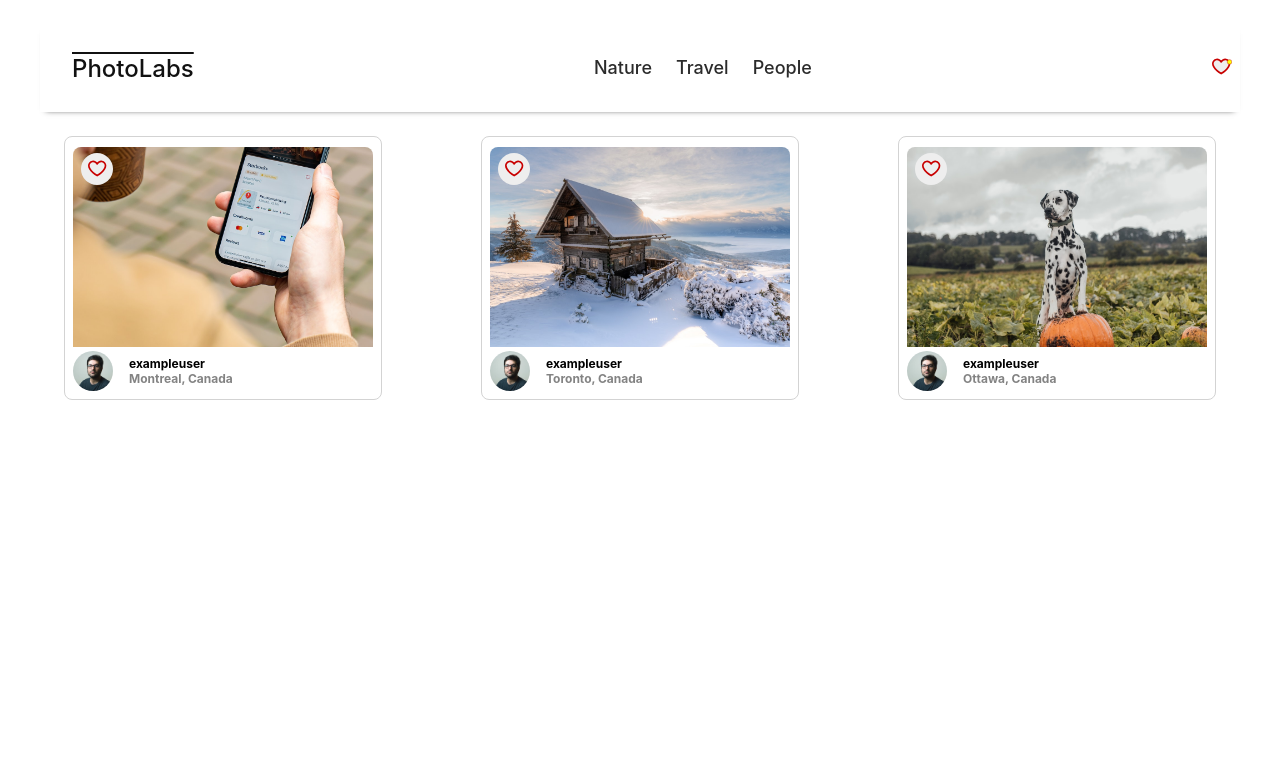
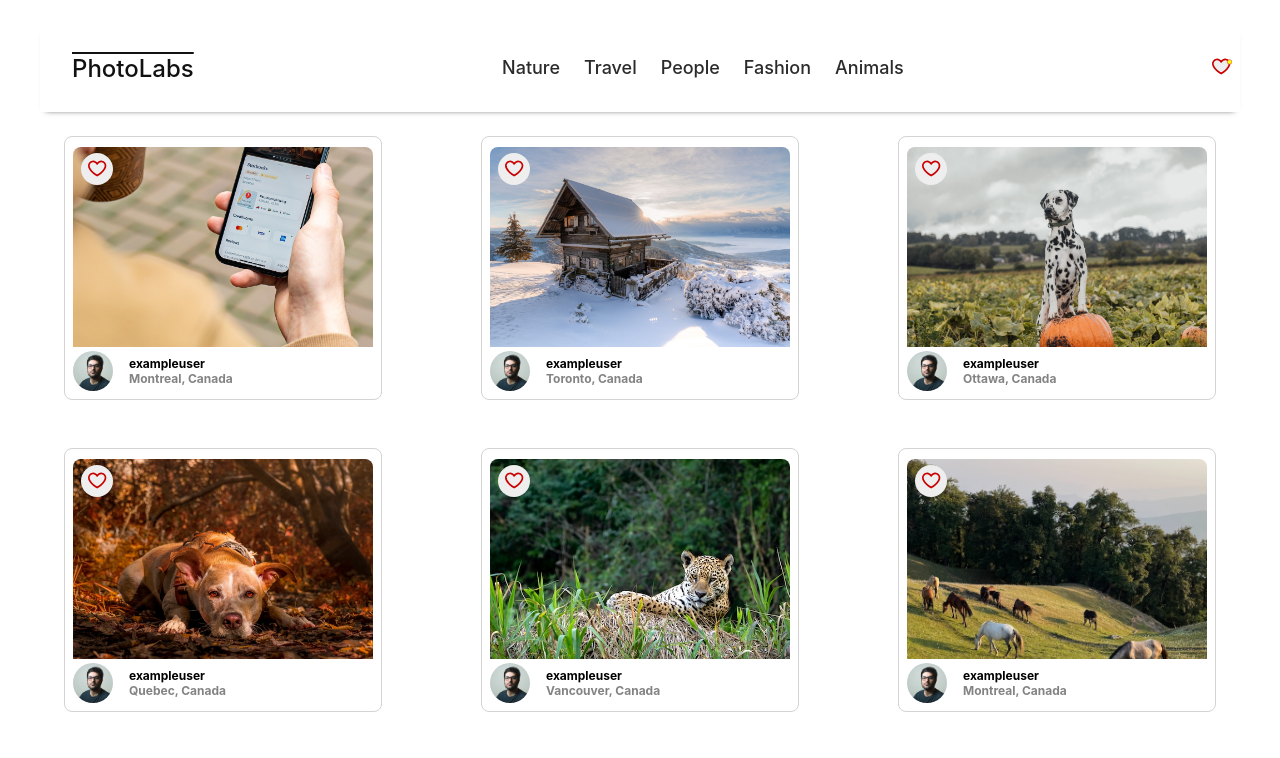
Before and after one commit to moastra/photolabs, a React (Create React App) app in the folder frontend/: page / in a window 1280 px wide. Shown: the top 758 px of the page. Built offline with nearby package versions, Linux system fonts and the light colour scheme; the HTML template or start-up script is replaced by a standard one.

Commit message:
Mock data added (topics and photos)

```diff
--- a/frontend/src/App.jsx
+++ b/frontend/src/App.jsx
@@ -1,5 +1,7 @@
 import React from 'react';
 import HomeRoute from 'routes/HomeRoute';
+import photos from 'mocks/photos';
+import topics from 'mocks/topics';
 import './App.scss';
 
 
@@ -9,7 +11,7 @@
 const App = () => {
   return (
     <div className="App">
-    <HomeRoute />
+    <HomeRoute photos={photos} topics={topics} />
     </div>
   );
 };
--- a/frontend/src/components/PhotoList.jsx
+++ b/frontend/src/components/PhotoList.jsx
@@ -1,66 +1,14 @@
 import React from "react";
+import PhotoListItem from "./PhotoListItem";
+import photos from "mocks/photos";
+import "../styles/PhotoList.scss";
 
-import "../styles/PhotoList.scss";
-import PhotoListItem from "./PhotoListItem";
 
-const sampleDataForPhotoList = [
-  {
-    id: "1",
-    location: {
-      city: "Montreal",
-      country: "Canada",
-    },
-    urls: {
-      full: `${process.env.PUBLIC_URL}/Image-1-Full.jpeg`,
-      regular: `${process.env.PUBLIC_URL}/Image-1-Regular.jpeg`,
-    },
-    user: {
-      id: "1",
-      username: "exampleuser",
-      name: "Joe Example",
-      profile: `${process.env.PUBLIC_URL}/profile-1.jpg`,
-    },
-  },
-  {
-    id: "2",
-    location: {
-      city: "Toronto",
-      country: "Canada",
-    },
-    urls: {
-      full: `${process.env.PUBLIC_URL}/Image-2-Full.jpeg`,
-      regular: `${process.env.PUBLIC_URL}/Image-2-Regular.jpeg`,
-    },
-    user: {
-      id: "2",
-      username: "exampleuser",
-      name: "Joe Example",
-      profile: `${process.env.PUBLIC_URL}/profile-1.jpg`,
-    },
-  },
-  {
-    id: "3",
-    location: {
-      city: "Ottawa",
-      country: "Canada",
-    },
-    urls: {
-      full: `${process.env.PUBLIC_URL}/Image-3-Full.jpeg`,
-      regular: `${process.env.PUBLIC_URL}/Image-3-Regular.jpeg`,
-    },
-    user: {
-      id: "3",
-      username: "exampleuser",
-      name: "Joe Example",
-      profile: `${process.env.PUBLIC_URL}/profile-1.jpg`,
-    },
-  },
-];
 
 const PhotoList = () => {
   return (
     <ul className="photo-list">
-      {sampleDataForPhotoList.map(({ id, urls, user, location }) =>(
+      {photos.map(({ id, urls, user, location }) =>(
         <li key={id}>
           <PhotoListItem
             imageSource={urls.regular}
--- a/frontend/src/components/TopNavigationBar.jsx
+++ b/frontend/src/components/TopNavigationBar.jsx
@@ -1,6 +1,7 @@
 import React from 'react';
 import FavBadge from './FavBadge';
 import TopicList from './TopicList';
+import topics from 'mocks/topics';
 import '../styles/TopNavigationBar.scss'
 
 
@@ -8,7 +9,7 @@
   return (
     <div className="top-nav-bar">
       <span className="top-nav-bar__logo">PhotoLabs</span>
-      <TopicList />
+      <TopicList topics={topics} />
       <FavBadge isFavPhotoExist={true} />
     </div>
   )
--- a/frontend/src/components/TopicList.jsx
+++ b/frontend/src/components/TopicList.jsx
@@ -1,30 +1,12 @@
 import React from "react";
 import TopicListItem from "./TopicListItem";
-
+import topics from "mocks/topics";
 import "../styles/TopicList.scss";
-
-const sampleDataForTopicList = [
-  {
-    id: "1",
-    slug: "topic-1",
-    title: "Nature",
-  },
-  {
-    id: "2",
-    slug: "topic-2",
-    title: "Travel",
-  },
-  {
-    id: "3",
-    slug: "topic-3",
-    title: "People",
-  },
-];
 
 const TopicList = () => {
   return (
     <div className="top-nav-bar__topic-list">
-      {sampleDataForTopicList.map(({id, title}) => (
+      {topics.map(({id, title}) => (
         <TopicListItem key={id} label={title} />
       ))}
     </div>
--- a/frontend/src/routes/HomeRoute.jsx
+++ b/frontend/src/routes/HomeRoute.jsx
@@ -1,14 +1,17 @@
 import React from 'react';
-
-import '../styles/HomeRoute.scss';
 import TopNavigation from 'components/TopNavigationBar';
 import PhotoList from 'components/PhotoList';
+import topics from 'mocks/topics';
+import photos from 'mocks/photos';
+import '../styles/HomeRoute.scss';
+
+
 
 const HomeRoute = () => {
   return (
     <div className="home-route">
-      <TopNavigation />
-      <PhotoList />
+      <TopNavigation topics={topics} />
+      <PhotoList photos={photos} />
     </div>
   );
 };
```
